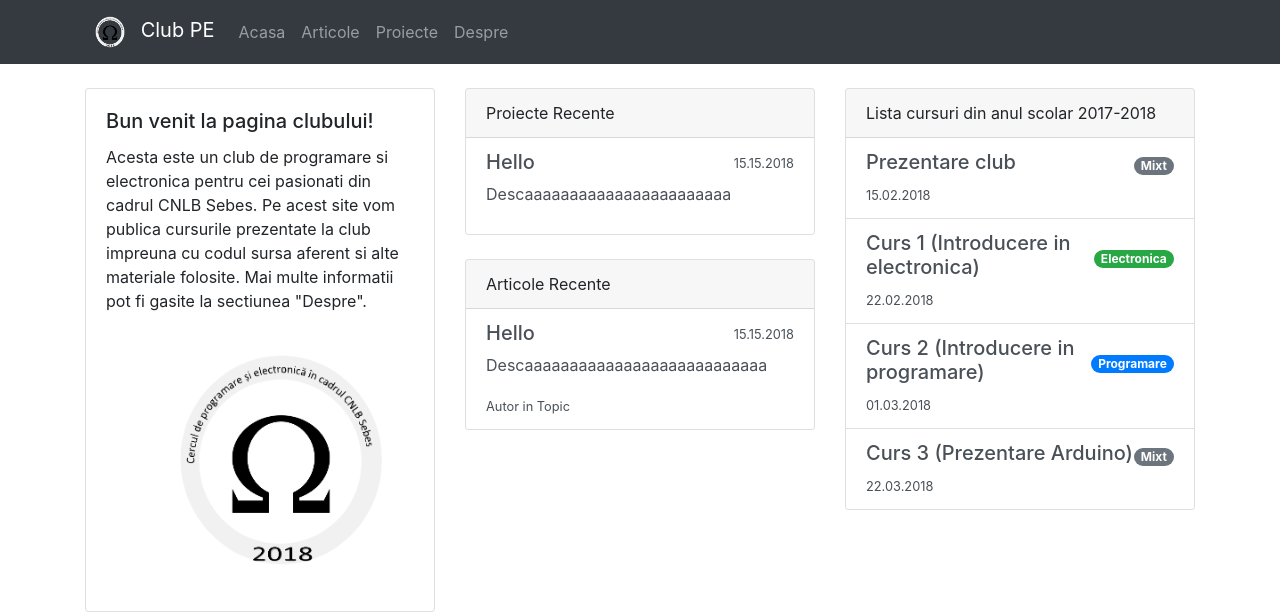
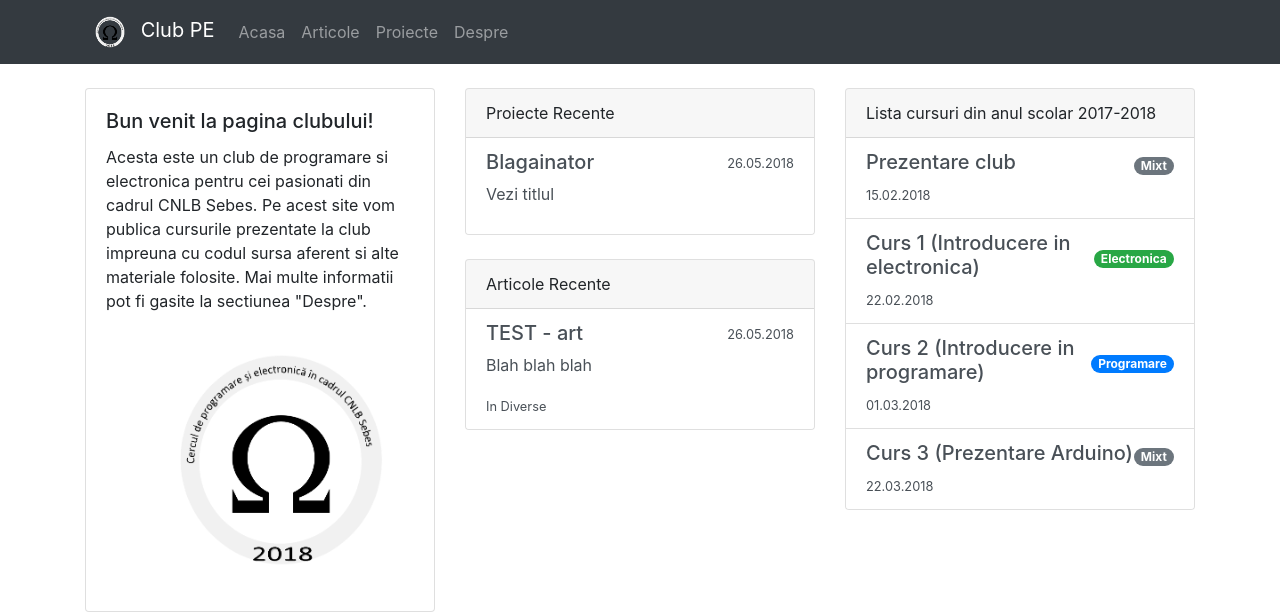
Before and after one commit to clubbito/clubbito.github.io, a plain HTML site: page index.html in a window 1280 px wide. Drawn offline with nearby package versions, Linux system fonts and the light colour scheme.

Commit message:
Proiecte si articole recente pe pagina principala

```diff
--- a/assets/javascript/app.js
+++ b/assets/javascript/app.js
@@ -32,6 +32,60 @@ function getData(){
     listCourses.innerHTML = content;
   })
   .catch((err) => console.log(err));
+
+  getArticlesMainPage();
+  getProjectsMainPage();
+}
+
+function getArticlesMainPage(){
+  let articlesList = document.getElementById("listArticles");
+  let content = "";
+  let articleArray = [];
+  fetch("articles.json")
+  .then(res => res.json())
+  .then(json => {
+    if(json.data.last_id < 3) articleArray = json.data.articles;
+    else articleArray = json.data.articles.filter(article => article.id > json.data.last_id - 3);
+    articleArray.forEach(article => {
+      content += `
+        <a href="/detailarticle.html?id=${article.id}" class="list-group-item list-group-item-action">
+          <div class="d-flex justify-content-between align-items-center">
+            <h5>${article.title}</h5>
+            <small class="mb-1">${article.date}</small>
+          </div>
+          <p>${article.short_desc}</p>
+          <small>In ${article.topic}</small>
+        </a>
+      `;
+    });
+    articlesList.innerHTML = content;
+  })
+  .catch(err => console.log(err));
+}
+
+function getProjectsMainPage(){
+  let projectsList = document.getElementById("listProjects");
+  let content = "";
+  let projectArray = [];
+  fetch("projects.json")
+  .then(res => res.json())
+  .then(json => {
+    if(json.data.last_id < 3) projectArray = json.data.projects;
+    else projectArray = json.data.projects.filter(project => project.id > json.data.last_id - 3);
+    projectArray.forEach(project => {
+      content += `
+        <a href="/detailproject.html?id=${project.id}" class="list-group-item list-group-item-action">
+          <div class="d-flex justify-content-between align-items-center">
+            <h5>${project.title}</h5>
+            <small class="mb-1">${project.date}</small>
+          </div>
+          <p>${project.short_desc}</p>
+        </a>
+      `;
+    });
+    projectsList.innerHTML = content;
+  })
+  .catch(err => console.log(err));
 }
 
 getData();
--- a/index.html
+++ b/index.html
@@ -44,26 +44,11 @@
         <div class="card mb-4">
           <div class="card-header">Proiecte Recente</div>
           <div class="list-group list-group-flush" id="listProjects">
-            <a href="/" class="list-group-item list-group-item-action">
-              <div class="d-flex justify-content-between align-items-center">
-                  <h5>Hello</h5>
-                  <small class="mb-1">15.15.2018</small>
-                </div>
-              <p>Descaaaaaaaaaaaaaaaaaaaaaaa</p>
-            </a>
           </div>
         </div>
         <div class="card mb-4">
           <div class="card-header">Articole Recente</div>
           <div class="list-group list-group-flush" id="listArticles">
-            <a href="/" class="list-group-item list-group-item-action">
-              <div class="d-flex justify-content-between align-items-center">
-                <h5>Hello</h5>
-                <small class="mb-1">15.15.2018</small>
-              </div>
-              <p>Descaaaaaaaaaaaaaaaaaaaaaaaaaaa</p>
-              <small>Autor in Topic</small>
-            </a>
           </div>
         </div>
       </div>
```
